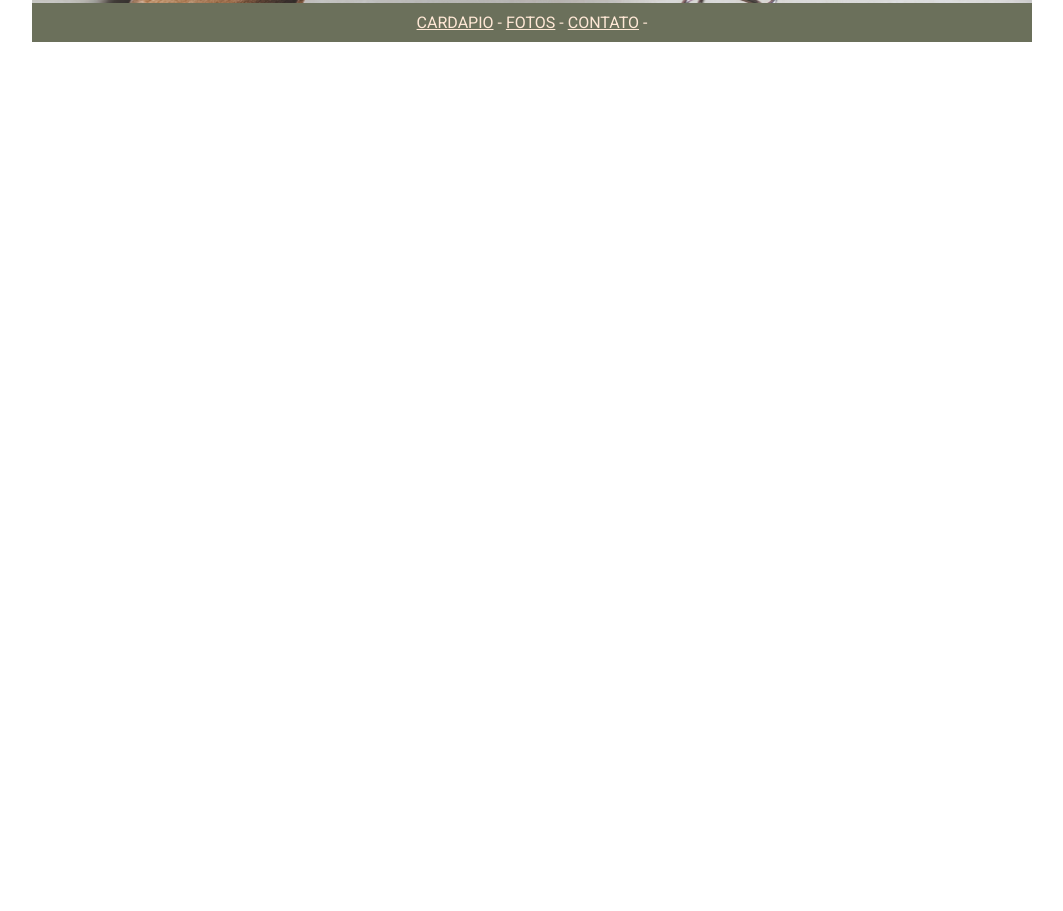
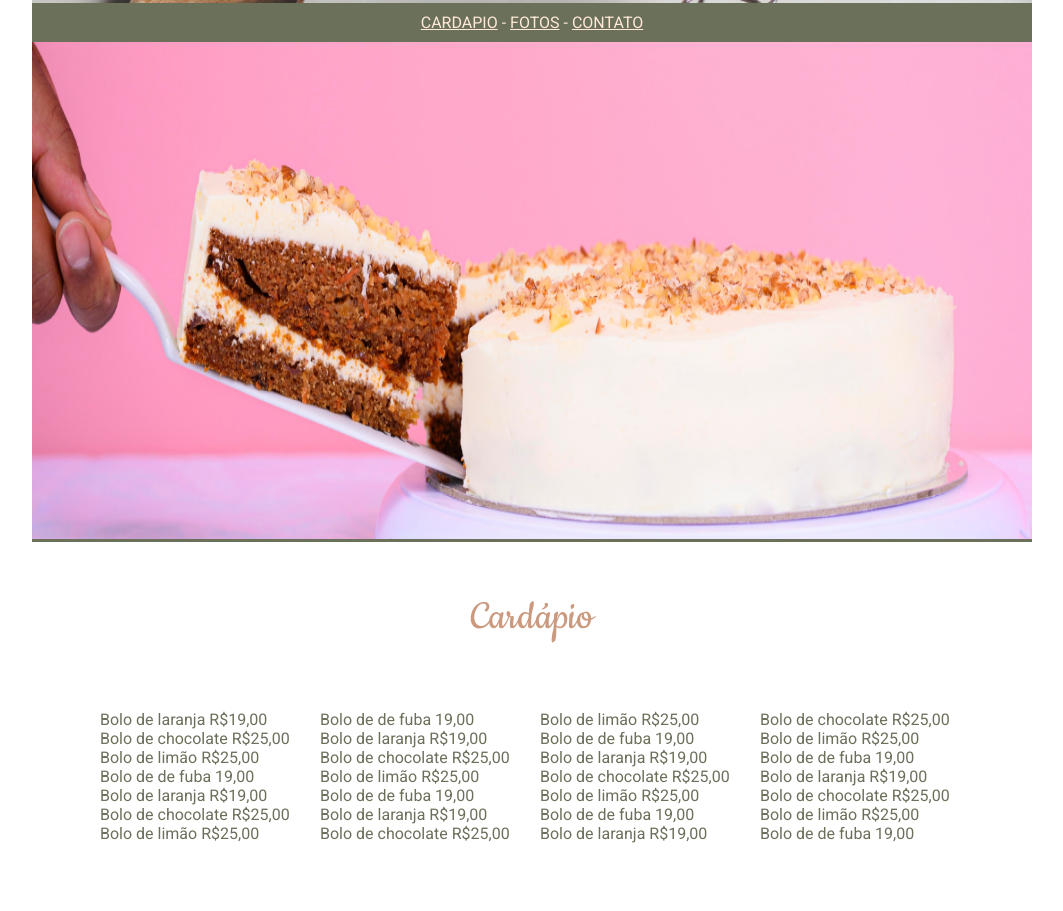
Before and after one commit to pietronicolettisenacti18/loja-de-bolo, a plain HTML site: page index.html in a window 1280 px wide. Shown: the part 296-1207 px from the top of the page, without its empty margins (108-1171 px from the left). Before the commit the page ends 800 px from the top, so only its background shows below. Drawn offline with Linux system fonts and the light colour scheme.

Commit message:
parte do cardapio

```diff
--- a/index.html
+++ b/index.html
@@ -21,15 +21,73 @@
                     Bolos do
                 </span> <br>Pietro
 
-                </h1>
+            </h1>
 
         </header>
 
         <nav class="menu">
-        <a href="#" class="item-menu">CARDAPIO</a> -
-        <a href="#" class="item-menu">FOTOS</a> -
-        <a href="#" class="item-menu">CONTATO</a> -
-    </nav>
+            <a href="#" class="item-menu">CARDAPIO</a> -
+            <a href="#" class="item-menu">FOTOS</a> -
+            <a href="#" class="item-menu">CONTATO</a>
+        </nav>
+
+        <div class="banner">
+            <img src="img/banner.png" alt=" bolo de prestigio" class="img-banner">
+
+        </div>
+
+        <div class="cardapio">
+            <h2 class="title-cardapio">Cardápio</h2>
+            <ul class="lista-cardapio">
+                <li>Bolo de laranja R$19,00</li>
+                <li>Bolo de  chocolate R$25,00</li>
+                <li>Bolo de limão R$25,00</li>
+                <li>Bolo de  de fuba 19,00</li>
+
+
+              <li>Bolo de laranja R$19,00</li>
+                <li>Bolo de  chocolate R$25,00</li>
+                <li>Bolo de limão R$25,00</li>
+                <li>Bolo de  de fuba 19,00</li>
+
+
+
+                <li>Bolo de laranja R$19,00</li>
+                <li>Bolo de  chocolate R$25,00</li>
+                <li>Bolo de limão R$25,00</li>
+                <li>Bolo de  de fuba 19,00</li>
+
+
+
+                <li>Bolo de laranja R$19,00</li>
+                <li>Bolo de  chocolate R$25,00</li>
+                <li>Bolo de limão R$25,00</li>
+                <li>Bolo de  de fuba 19,00</li>
+
+
+
+                <li>Bolo de laranja R$19,00</li>
+                <li>Bolo de  chocolate R$25,00</li>
+                <li>Bolo de limão R$25,00</li>
+                <li>Bolo de  de fuba 19,00</li>
+
+
+
+
+                <li>Bolo de laranja R$19,00</li>
+                <li>Bolo de  chocolate R$25,00</li>
+                <li>Bolo de limão R$25,00</li>
+                <li>Bolo de  de fuba 19,00</li>
+
+
+
+                <li>Bolo de laranja R$19,00</li>
+                <li>Bolo de  chocolate R$25,00</li>
+                <li>Bolo de limão R$25,00</li>
+                <li>Bolo de  de fuba 19,00</li>
+            </ul>
+
+        </div>
     </main>
     <script src="app.js"></script>
 
--- a/style.css
+++ b/style.css
@@ -44,6 +44,33 @@
     color: #FFE8D6;
 }
 
-.item-menu{
+.item-menu {
     color: #FFE8D6;
 }
+
+.banner {
+    height: 500px;
+}
+
+.banner img {
+    height: 500px;
+    border-bottom: 3px solid #6B705B;
+    width: 100%;
+}
+
+.title-cardapio {
+    margin-top: 50px;
+    font-family: 'Cookie';
+    font-weight: normal;
+    font-size: 45px;
+    color: #CB997E;
+    text-align: center;
+}
+
+.lista-cardapio{
+    column-count: 4;
+    padding: 68px;
+    font-family: 'Roboto';
+    color: #6B705B;
+    list-style: none;
+}
```
